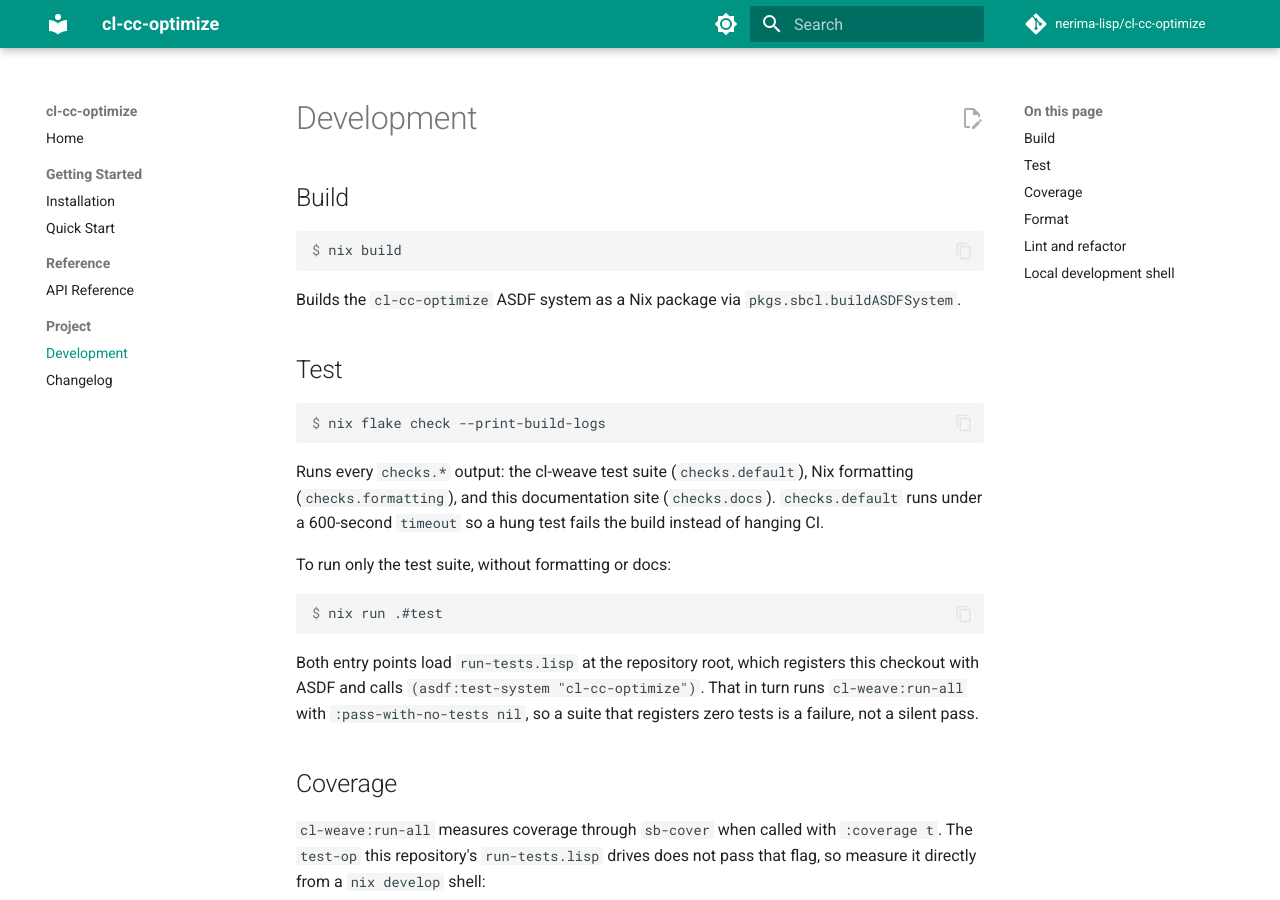
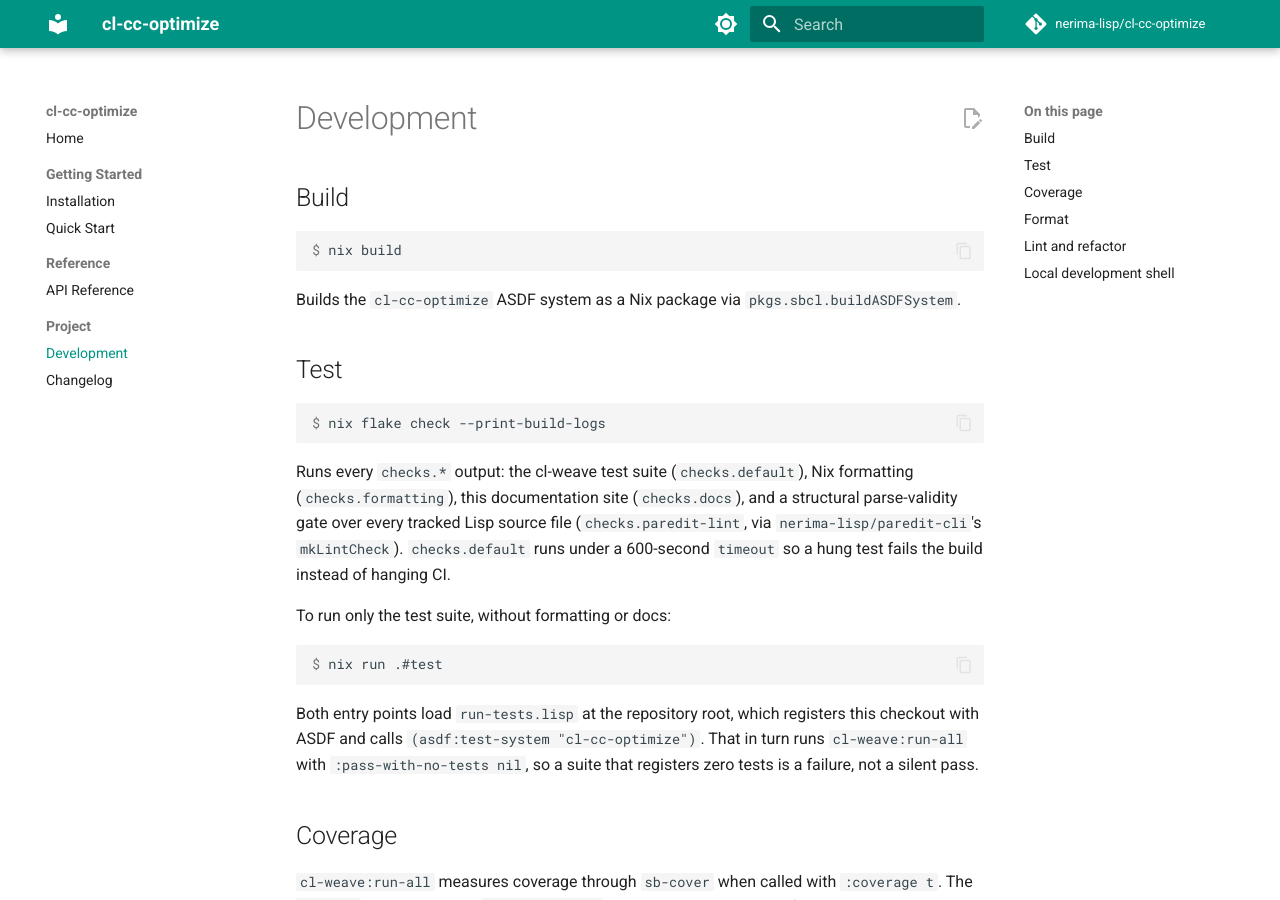
Before and after one commit to nerima-lisp/cl-cc-optimize, an MkDocs documentation site: the page built from docs/src/development.md, in a window 1280 px wide and 900 px high. Built offline with MkDocs 1.6.1 and Material for MkDocs 9.7.7, drawn with Linux system fonts in a browser that asks for light colours; comment, search, counter and statistics services are not loaded.

Commit message:
docs: mention checks.paredit-lint in the Test section
development.md's `nix flake check` description predated this session's
paredit-lint CI gate addition (commit d44ee57).

````diff
--- a/docs/src/development.md
+++ b/docs/src/development.md
@@ -16,8 +16,10 @@ $ nix flake check --print-build-logs
 ```
 
 Runs every `checks.*` output: the cl-weave test suite (`checks.default`),
-Nix formatting (`checks.formatting`), and this documentation site
-(`checks.docs`). `checks.default` runs under a 600-second `timeout` so a hung
+Nix formatting (`checks.formatting`), this documentation site
+(`checks.docs`), and a structural parse-validity gate over every tracked
+Lisp source file (`checks.paredit-lint`, via `nerima-lisp/paredit-cli`'s
+`mkLintCheck`). `checks.default` runs under a 600-second `timeout` so a hung
 test fails the build instead of hanging CI.
 
 To run only the test suite, without formatting or docs:
````
